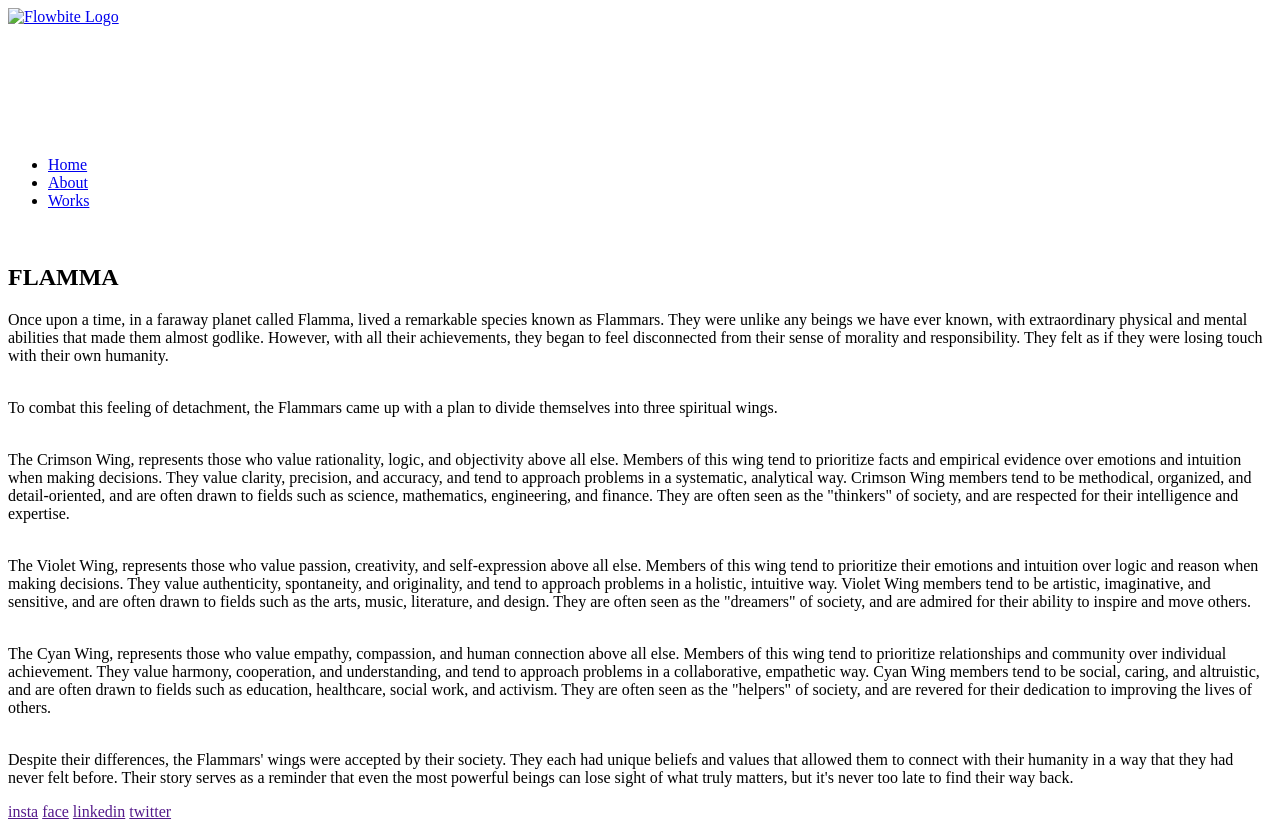
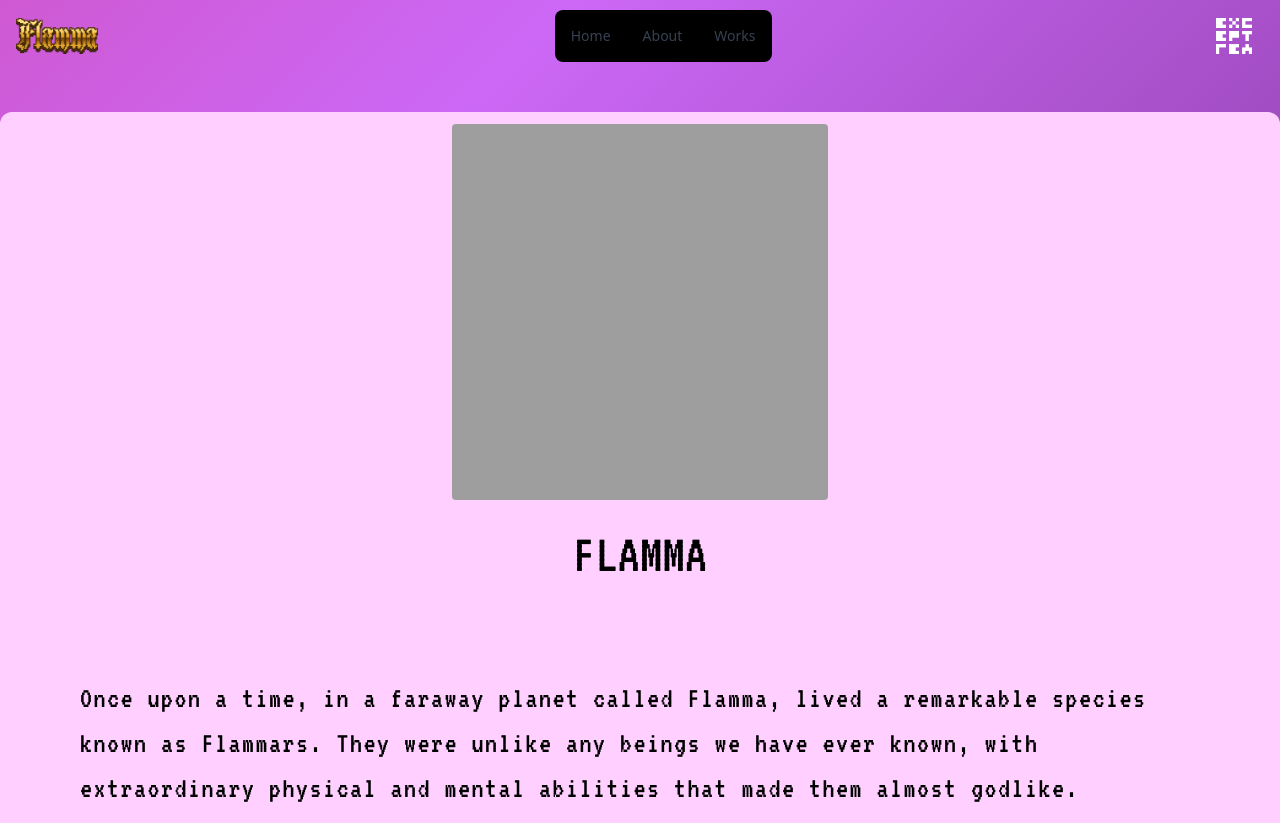
Before and after one commit to ExceptRea/exceptrea, a website: page story.html in a window 1280 px wide. Shown: the top 823 px of the page. Drawn offline with Linux system fonts and the light colour scheme; the site is published under a folder, as on GitHub Pages, so addresses that start at the root find nothing; a web font is replaced by a local one.

Commit message:
story.html changed

```diff
--- a/story.html
+++ b/story.html
@@ -5,7 +5,7 @@
     <meta http-equiv="X-UA-Compatible" content="IE=edge" />
     <meta name="viewport" content="width=device-width, initial-scale=1.0" />
     <title>Document</title>
-    <link href="/dist/output.css" rel="stylesheet" />
+    <link href="./dist/output.css" rel="stylesheet" />
     <link href="https://fonts.googleapis.com/css2?family=VT323&display=swap" rel="stylesheet">
     <link rel="preconnect" href="https://fonts.googleapis.com">
     <link rel="preconnect" href="https://fonts.gstatic.com" crossorigin>
@@ -16,11 +16,11 @@
         <nav class="px-2 sm:px-4 py-2.5 dark:bg-black  w-full z-20  ">
             <div class="container flex flex-wrap items-center justify-between mx-auto">
     <a href="index.html" class="flex items-center">
-        <img src="/img/flammalogo.webp" class="h-6 mr-3 sm:h-9" alt="Flowbite Logo">
+        <img src="./img/flammalogo.webp" class="h-6 mr-3 sm:h-9" alt="Flowbite Logo">
     </a>
     <div class="flex md:order-2">
         <a href="text-white bg-blue-700 hover:bg-blue-800 focus:ring-4 focus:outline-none focus:ring-blue-300 font-medium rounded-lg text-sm px-5 py-2.5 text-center mr-3 md:mr-0 dark:bg-blue-600 dark:hover:bg-blue-700 dark:focus:ring-blue-800">
-            <img class="h-6 mr-3 sm:h-9" src="img/imza.png" alt="">
+            <img class="h-6 mr-3 sm:h-9" src="./img/imza.png" alt="">
         </a>
     </div>
     <div class="items-center mx-auto justify-between hidden w-full text-xl md:flex md:w-auto md:order-1" >
@@ -41,7 +41,7 @@
     </header>
     <section class="flex justify-center my-10 container mx-auto">
         <div class="flex  flex-col mx-auto items-center bg-[#ffd0ff] rounded-xl">
-            <img src="/img/Flamma-story NFT-min.gif" alt="" class="w-[400px] h-[400px] rounded-2xl p-3">
+            <img src="./img/Flamma-story NFT-min.gif" alt="" class="w-[400px] h-[400px] rounded-2xl p-3">
             <h1 class=" !text-[56px] card-h1">FLAMMA</h1>
             <div class="p-10 md:p-20 card-h1  font-medium content">
                 <p class=" ">
```
